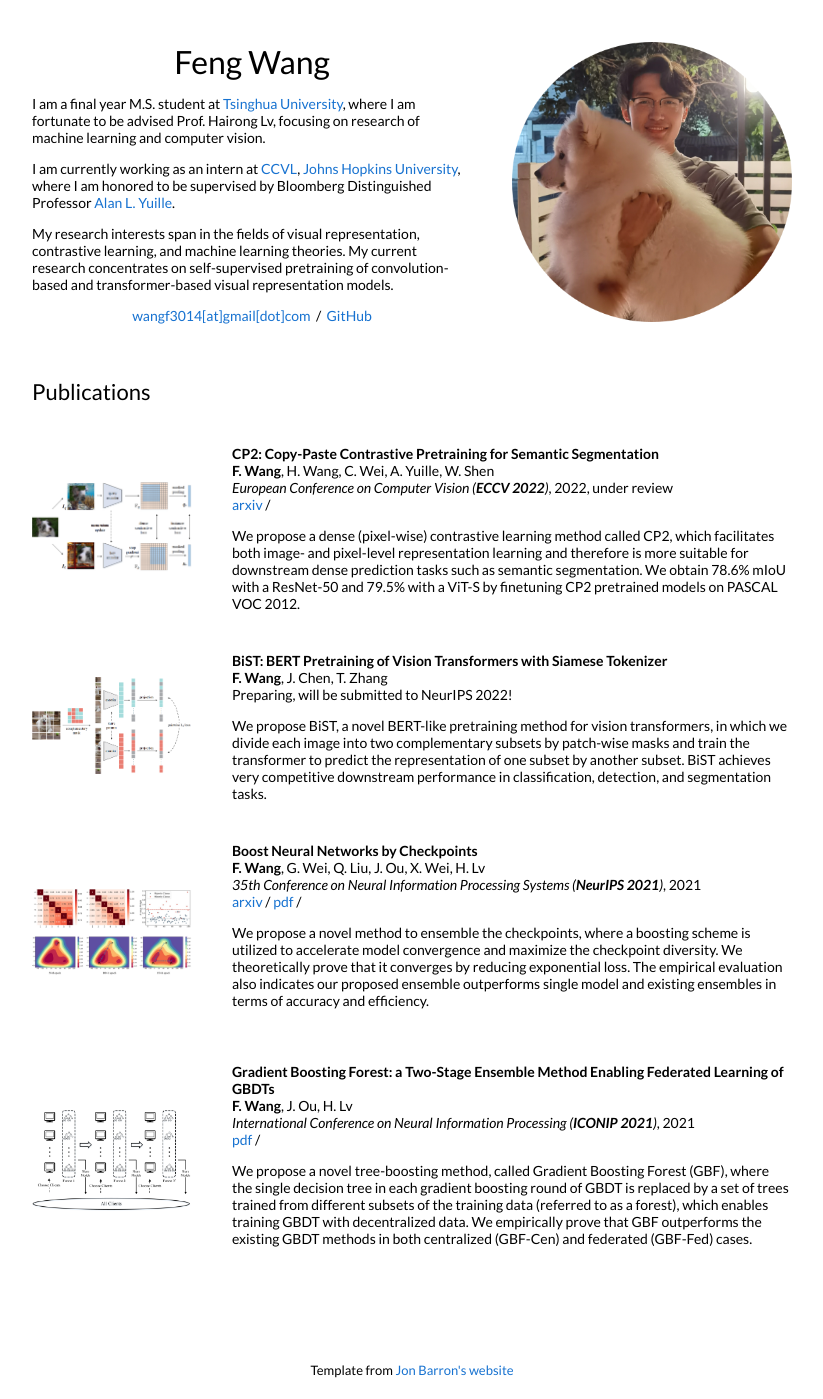
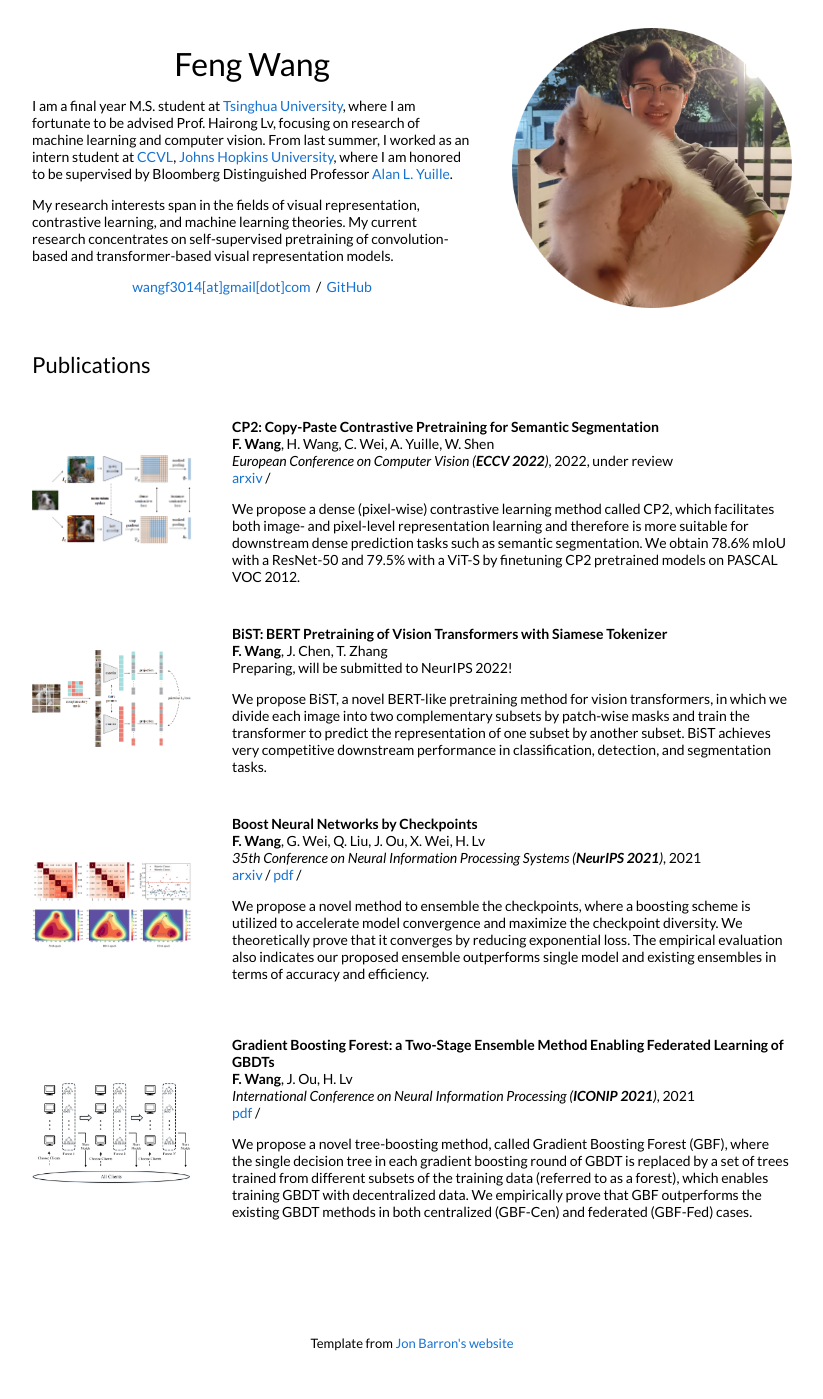
Before and after one commit to feng-wang-thu19/wangf.github.io, a Jekyll site: the page built from _posts/2019-05-29-crv.markdown, in a window 1280 px wide. Shown: the whole page, without its empty margins (228-1051 px from the left). Built offline with Jekyll 4.4.1, drawn with Linux system fonts in a browser that asks for light colours; after the commit the page ends 1372 px from its top, so only the background shows below that.

Commit message:
Update default.html

```diff
--- a/_layouts/default.html
+++ b/_layouts/default.html
@@ -27,10 +27,7 @@
               <h1>
                 Feng Wang
               </h1>
-              <p>I am a final year M.S. student at <a href="https://www.tsinghua.edu.cn/en/">Tsinghua University</a>, where I am fortunate to be advised Prof. Hairong Lv, focusing on research of machine learning and computer vision.
-              </p>
-              <p>
-                I am currently working as an intern at <a href="https://ccvl.jhu.edu/">CCVL</a>, <a href="https://www.jhu.edu/">Johns Hopkins University</a>, where I am honored to be supervised by Bloomberg Distinguished Professor <a href="https://www.cs.jhu.edu/~ayuille/">Alan L. Yuille</a>.
+              <p>I am a final year M.S. student at <a href="https://www.tsinghua.edu.cn/en/">Tsinghua University</a>, where I am fortunate to be advised Prof. Hairong Lv, focusing on research of machine learning and computer vision. From last summer, I worked as an intern student at <a href="https://ccvl.jhu.edu/">CCVL</a>, <a href="https://www.jhu.edu/">Johns Hopkins University</a>, where I am honored to be supervised by Bloomberg Distinguished Professor <a href="https://www.cs.jhu.edu/~ayuille/">Alan L. Yuille</a>.
               </p>
               <p>
                 My research interests span in the fields of visual representation, contrastive learning, and machine learning theories. My current research concentrates on self-supervised pretraining of convolution-based and transformer-based visual representation models.
```
